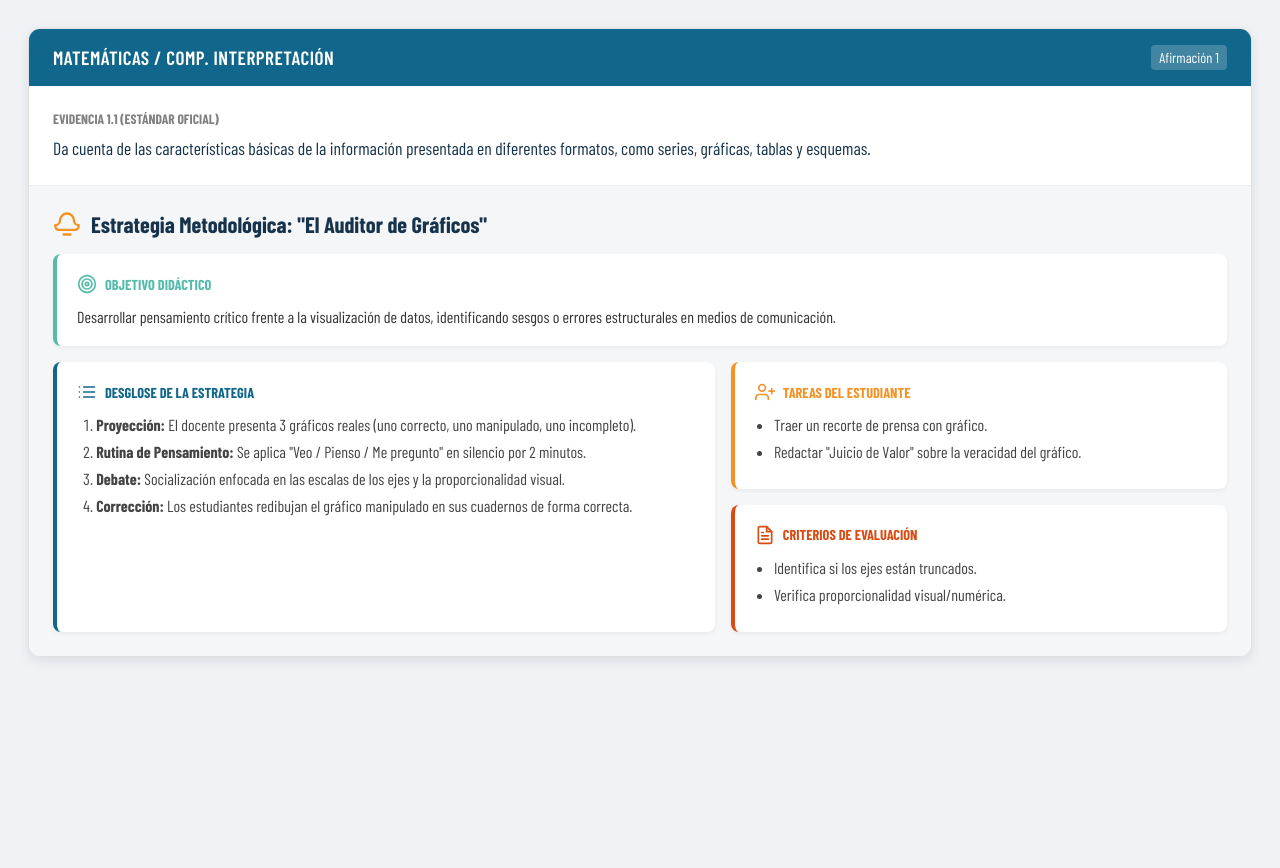
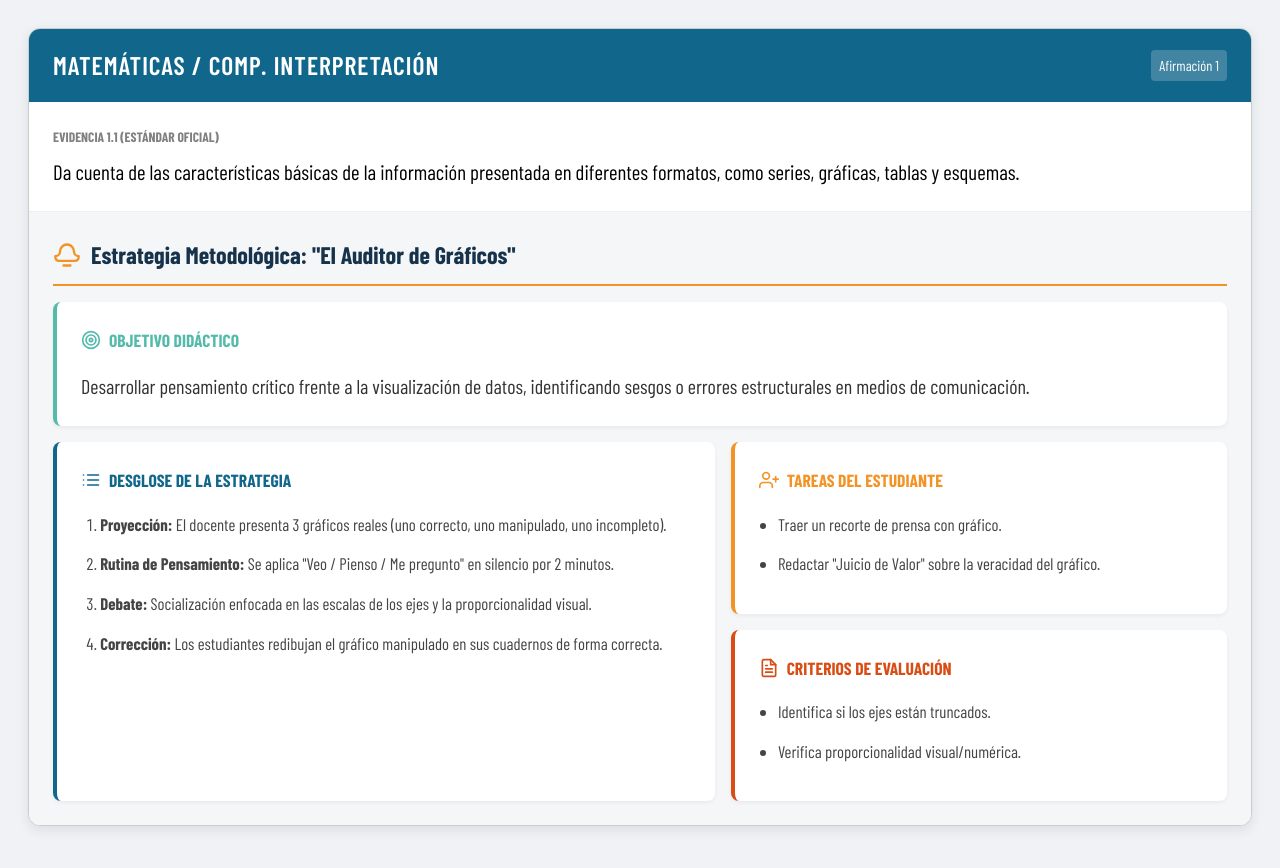
Before and after one commit to GRUPO-EDUCATE-COLOMBIA/guiaSaber11, a plain HTML site: page index.html in a window 1280 px wide. Before the commit the page ends 800 px from the top, so only its background shows below. Drawn offline with nearby package versions, Linux system fonts and the light colour scheme; a web font is replaced by a local one.

Commit message:
Update styles.css

```diff
--- a/assets/css/styles.css
+++ b/assets/css/styles.css
@@ -170,3 +170,55 @@
         grid-template-columns: 1fr; /* Todo en una columna */
     }
 }
+:root {
+    /* ...colores iguales al anterior... */
+    --font-family: 'Barlow Condensed', sans-serif;
+    --base-size: 20px; /* AUMENTADO para mejor lectura */
+}
+
+body {
+    font-size: var(--base-size); /* Aplica tamaño base grande */
+    line-height: 1.6; /* Mayor espaciado entre líneas */
+}
+
+.evidence-card {
+    /* ...igual... */
+    border: 1px solid #ccc; /* Borde un poco más visible */
+}
+
+/* CABECERA MÁS GRANDE */
+.card-header h3 {
+    font-size: 1.6rem; /* Título mucho más visible */
+    letter-spacing: 1px;
+}
+
+.icfes-text {
+    font-size: 1.3rem; /* El texto del ICFES debe verse grande */
+    font-weight: 500;
+    color: #000; /* Negro puro para máximo contraste */
+}
+
+/* ESTRATEGIA: MEJORAS VISUALES */
+.strategy-title {
+    font-size: 1.5rem;
+    color: var(--educate-navy);
+    border-bottom: 2px solid var(--educate-orange); /* Línea de acento */
+    padding-bottom: 10px;
+}
+
+.pedagogy-box {
+    padding: 1.5rem; /* Más aire interno */
+}
+
+.box-header {
+    font-size: 1.1rem; /* Subtítulos más claros */
+    margin-bottom: 1rem;
+}
+
+.pedagogy-list {
+    font-size: 1.05rem; /* Lista legible */
+}
+
+.pedagogy-list li {
+    margin-bottom: 0.8rem; /* Separación entre items de lista */
+}
```
